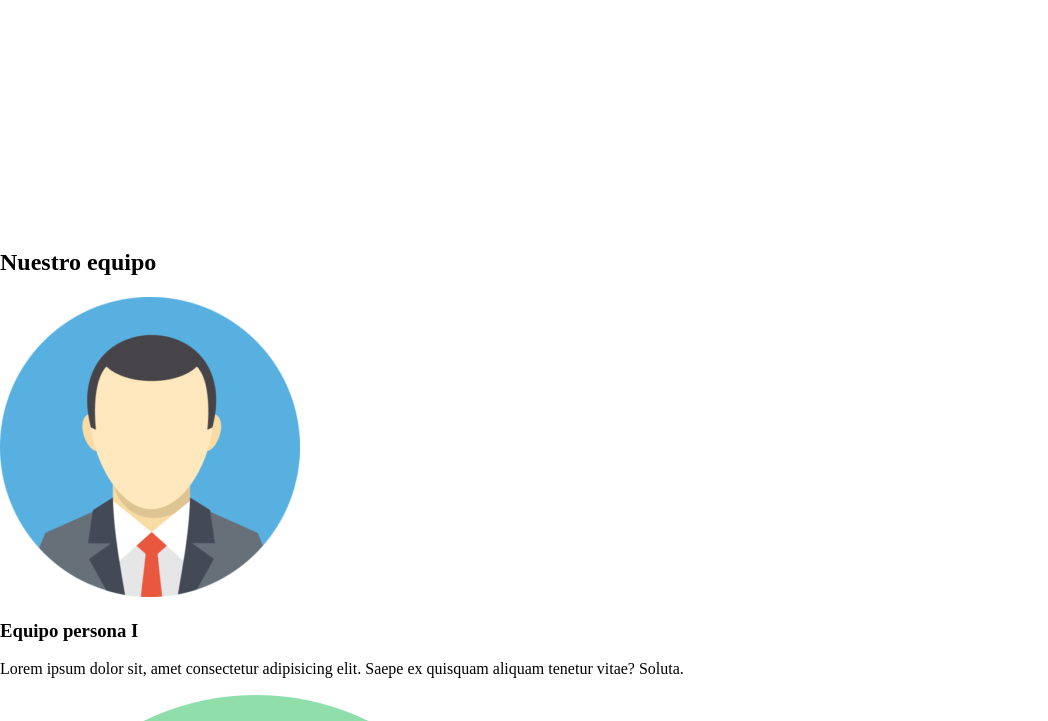
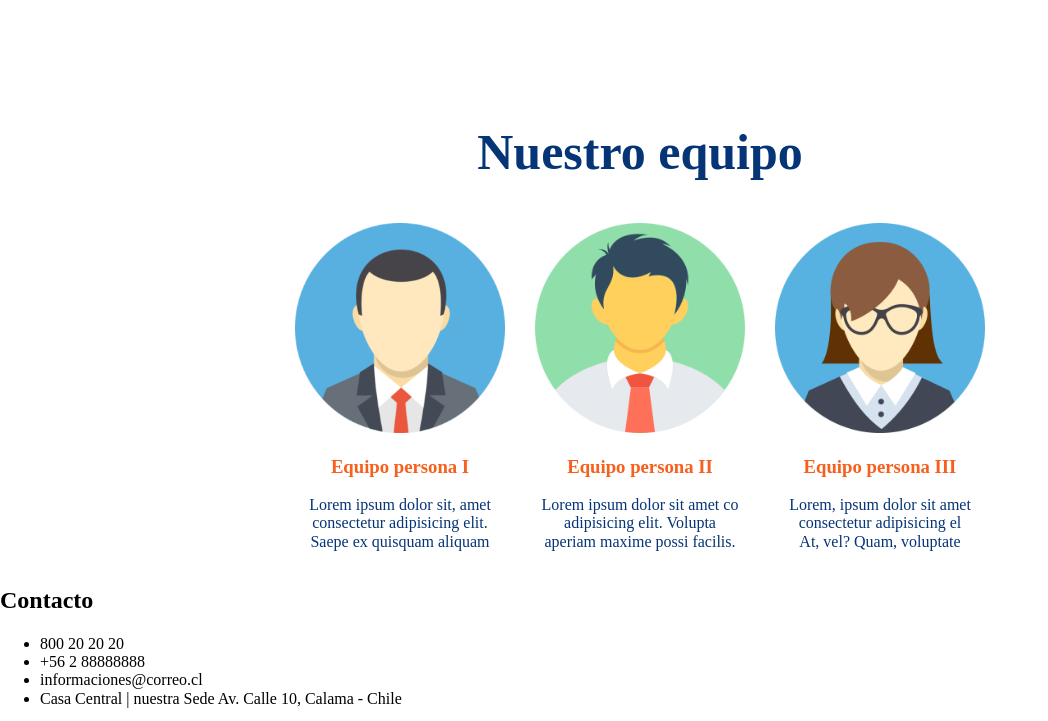
Before and after one commit to BeaKust/prueban1-front-end, a plain HTML site: page agretransloa/index.html in a window 1280 px wide. Shown: the part 1620-2341 px from the top of the page, without its empty margins (0-1048 px from the left). Drawn offline with nearby package versions, Linux system fonts and the light colour scheme.

Commit message:
cuarto commit 85%

```diff
--- a/agretransloa/css/styles.css
+++ b/agretransloa/css/styles.css
@@ -261,3 +261,42 @@ hr {
 #terminos {
     color: blue;
 }
+
+#nuestroequipo {
+    text-align: center;
+    font-size: 5rem;
+    color: #053477;
+
+
+}
+
+
+.equipo {
+    display: flex;
+    justify-content: center;
+    align-items: center;
+    text-align: center;
+}
+
+.equipo img {
+    width: 21rem;
+}
+
+.equipo h3{
+    color:  #F75F1C;
+}
+
+.equipo p {
+    color: #053477;
+}
+
+
+.persona2 {
+
+    margin-left: 3rem;
+}
+
+
+.persona3 {
+    margin-left: 3rem;
+}
--- a/agretransloa/index.html
+++ b/agretransloa/index.html
@@ -107,34 +107,48 @@
                 </div>
 
         </div>
-        <br>
-        <br>
-        <br>
-        <br>
-        <br>
-        <br>
-        <br>
-        <br>
         </div>
-        <h2>Nuestro equipo</h2>
 
+
+
+
+            <h2 id="nuestroequipo">Nuestro equipo</h2>
+
+
+            <div class="equipo">
+
+                <div class="persona1">
                     <img src="img/avatar.png" alt="Imagen Equipo">
                     <h3>Equipo persona I</h3>
-        <p>Lorem ipsum dolor sit, amet consectetur adipisicing elit. Saepe ex quisquam aliquam tenetur
-            vitae? Soluta.
+                    <p>Lorem ipsum dolor sit, amet <br>
+                         consectetur adipisicing elit. <br>
+                         Saepe ex quisquam aliquam
+
                     </p>
+                </div>
 
+                <div class="persona2">
                     <img src="img/avatar2.png" alt="Imagen Equipo">
                     <h3>Equipo persona II</h3>
-        <p>Lorem ipsum dolor sit amet consectetur adipisicing elit. Voluptate, aperiam maxime possimus, quod
+                    <p>Lorem ipsum dolor sit amet co <br>
+                         adipisicing elit. Volupta  <br>
+                         aperiam maxime possi
                         facilis.
                     </p>
+                </div>
 
+                <div class="persona3">
                     <img src="img/avatar3.png" alt="Imagen Equipo">
                     <h3>Equipo persona III</h3>
-        <p>Lorem, ipsum dolor sit amet consectetur adipisicing elit. At, vel? Quam, voluptate tempora. Sit,
-            molestiae.
+                    <p>Lorem, ipsum dolor sit amet <br>
+                         consectetur adipisicing el <br>
+                          At, vel? Quam, voluptate
+
                     </p>
+                </div>
+            </div>
+
+
 
         <h2>Contacto</h2>
         <ul>
```
Lines whose indentation alone changed are shown as unchanged.
